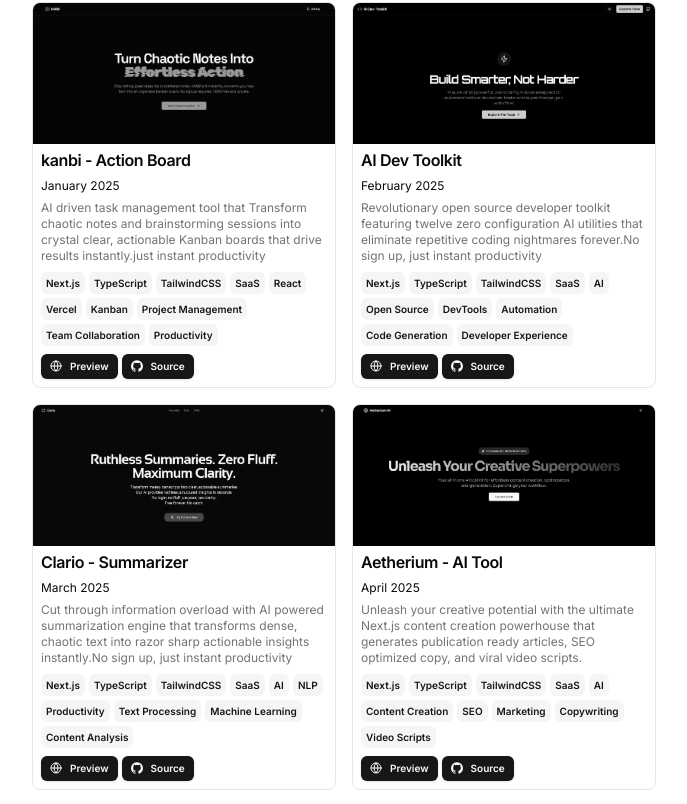
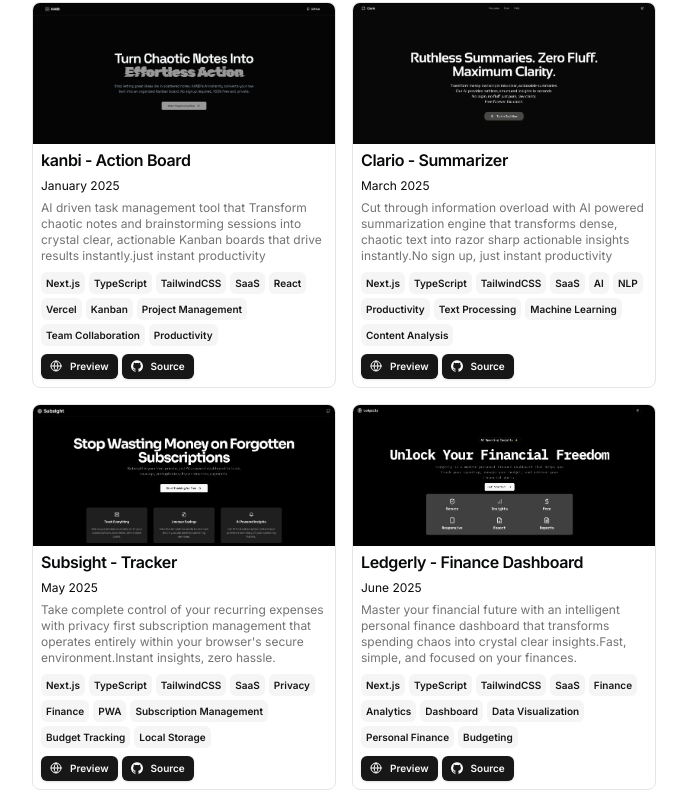
Before and after one commit to MuhammadTanveerAbbas/V4-portfolio, a Next.js app: page / in a window 1280 px wide. Shown: the part 1565-2369 px from the top of the page, without its empty margins (296-983 px from the left). Built offline with nearby package versions, Linux system fonts and the light colour scheme.

Commit message:
Improvements

```diff
--- a/src/data/resume.tsx
+++ b/src/data/resume.tsx
@@ -182,39 +182,6 @@ export const DATA = {
       image: "/images/kanbi-ActionBoard.webp",
     },
     {
-      title: "AI Dev Toolkit",
-      href: "https://ai-dev-toolkit.vercel.app/",
-      dates: "February 2025",
-      active: true,
-      description:
-        "Revolutionary open source developer toolkit featuring twelve zero configuration AI utilities that eliminate repetitive coding nightmares forever.No sign up, just instant productivity ",
-      tags: [
-        "Next.js",
-        "TypeScript",
-        "TailwindCSS",
-        "SaaS",
-        "AI",
-        "Open Source",
-        "DevTools",
-        "Automation",
-        "Code Generation",
-        "Developer Experience",
-      ],
-      links: [
-        {
-          type: "Preview",
-          href: "https://ai-dev-toolkit.vercel.app/",
-          icon: <Icons.globe className="size-3" />,
-        },
-        {
-          type: "Source",
-          href: "https://github.com/MuhammadTanveerAbbas/Ai-Dev-Toolkit",
-          icon: <Icons.github className="size-3" />,
-        },
-      ],
-      image: "/images/AI-Dev-Toolkit.webp",
-    },
-    {
       title: "Clario - Summarizer",
       href: "https://clario-summarizer.vercel.app/",
       dates: "March 2025",
@@ -246,39 +213,6 @@ export const DATA = {
         },
       ],
       image: "/images/Clario-Summarizer.webp",
-    },
-    {
-      title: "Aetherium - AI Tool",
-      href: "https://aetherium-ai.vercel.app/",
-      dates: "April 2025",
-      active: true,
-      description:
-        "Unleash your creative potential with the ultimate Next.js content creation powerhouse that generates publication ready articles, SEO optimized copy, and viral video scripts.",
-      tags: [
-        "Next.js",
-        "TypeScript",
-        "TailwindCSS",
-        "SaaS",
-        "AI",
-        "Content Creation",
-        "SEO",
-        "Marketing",
-        "Copywriting",
-        "Video Scripts",
-      ],
-      links: [
-        {
-          type: "Preview",
-          href: "https://aetherium-ai.vercel.app/",
-          icon: <Icons.globe className="size-3" />,
-        },
-        {
-          type: "Source",
-          href: "https://github.com/MuhammadTanveerAbbas/Aetherium-AI",
-          icon: <Icons.github className="size-3" />,
-        },
-      ],
-      image: "/images/Aetherium-AI.webp",
     },
     {
       title: "Subsight - Tracker",
```
Also changed, not shown: public/images/AI-Dev-Toolkit.webp (deleted), public/images/Aetherium-AI.webp (deleted).
